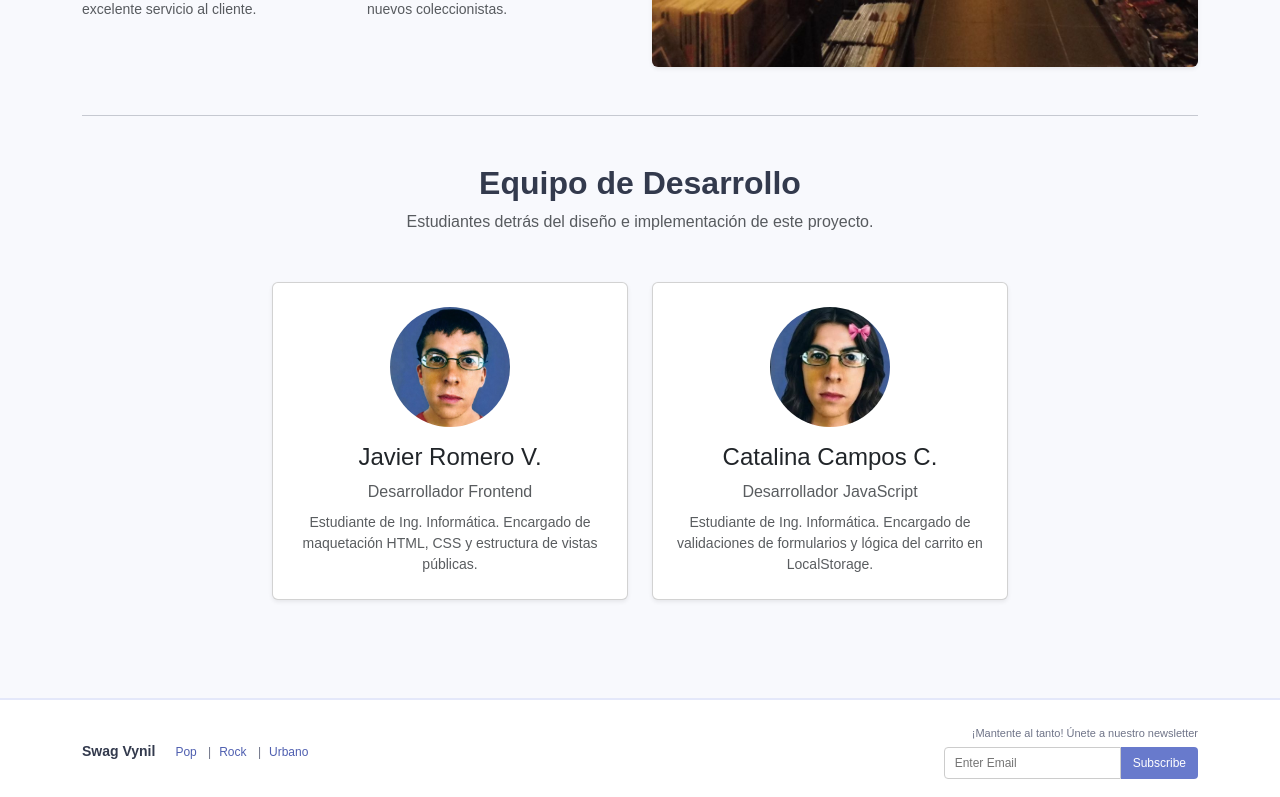
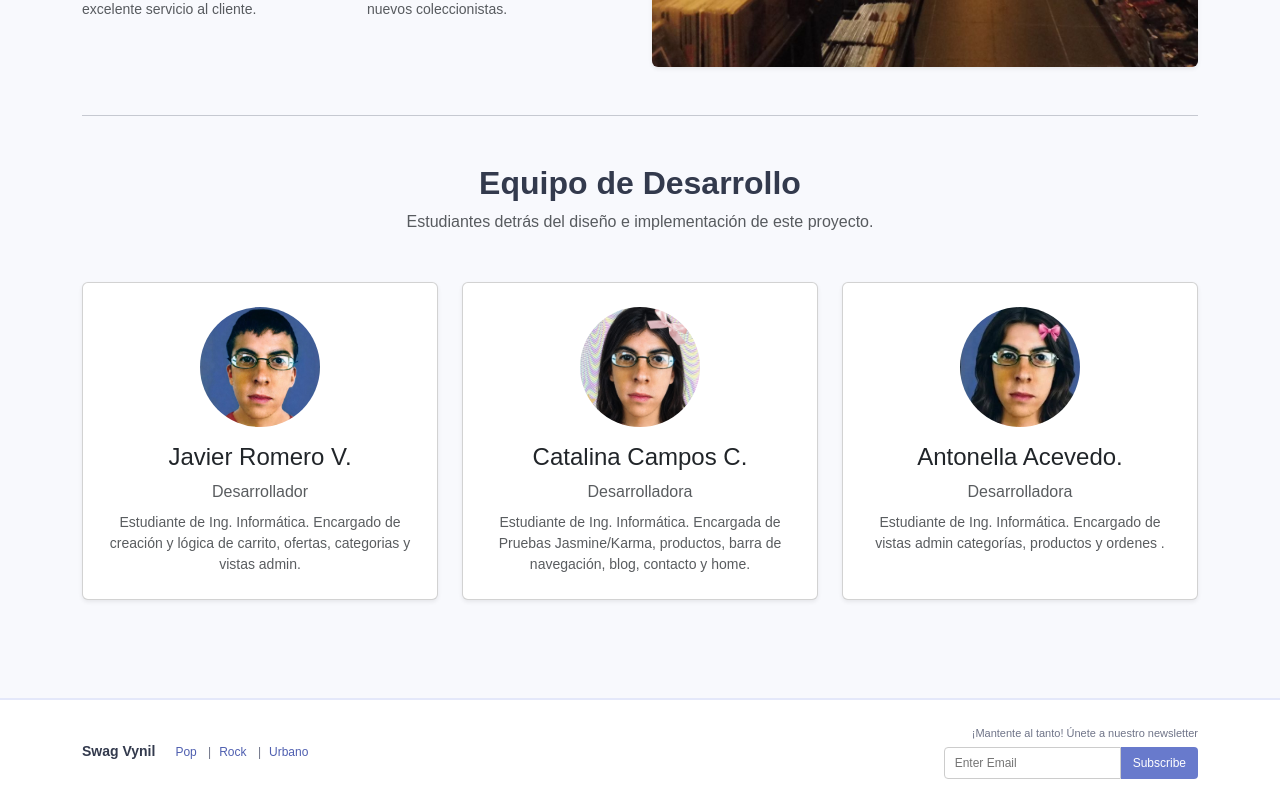
Before and after one commit to miucat05/EncargoFullstack2_React, a React (Vite) app in the folder swag-vynil-react/: page /nosotros in a window 1280 px wide. Shown: the part 494-1291 px from the top of the page. Built offline with nearby package versions, Linux system fonts and the light colour scheme.

Commit message:
se agrega el bloque de desarrrolladora a antonella

```diff
--- a/swag-vynil-react/src/data/ofertas-data.js
+++ b/swag-vynil-react/src/data/ofertas-data.js
@@ -3,5 +3,6 @@ export const descuentos = {
     2: 20,
     5: 15,
     9: 30,
-    12: 10
+    12: 10,
+    1: 5
 }
--- a/swag-vynil-react/src/pages/Carrito.jsx
+++ b/swag-vynil-react/src/pages/Carrito.jsx
@@ -67,7 +67,7 @@ export default function Carrito() {
                     </button>
                   </div>
                 </td>
-                <td className="text-end">{formatoPrecio(item.precio * item.cantidad)}</td>
+                <td className="text-end">{formatoPrecio(item.precio * item.cantidad )}</td>
                 <td className="text-end">
                   <button
                     type="button"
--- a/swag-vynil-react/src/pages/Nosotros.jsx
+++ b/swag-vynil-react/src/pages/Nosotros.jsx
@@ -1,17 +1,24 @@
 const equipo = [
   {
     nombre: 'Javier Romero V.',
-    rol: 'Desarrollador Frontend',
+    rol: 'Desarrollador',
     foto: '/images/mcloving.jpg',
     descripcion:
-      'Estudiante de Ing. Informática. Encargado de maquetación HTML, CSS y estructura de vistas públicas.',
+      'Estudiante de Ing. Informática. Encargado de creación y lógica de carrito, ofertas, categorias y vistas admin.',
   },
   {
     nombre: 'Catalina Campos C.',
-    rol: 'Desarrollador JavaScript',
+    rol: 'Desarrolladora',
+    foto: '/images/mclovin_mujer2.jpg',
+    descripcion:
+      'Estudiante de Ing. Informática. Encargada de Pruebas Jasmine/Karma, productos, barra de navegación, blog, contacto y home.',
+  },
+  {
+    nombre: 'Antonella Acevedo.',
+    rol: 'Desarrolladora',
     foto: '/images/mclova.jpg',
     descripcion:
-      'Estudiante de Ing. Informática. Encargado de validaciones de formularios y lógica del carrito en LocalStorage.',
+      'Estudiante de Ing. Informática. Encargado de vistas admin categorías, productos y ordenes .',
   },
 ]
 
```
Also changed, not shown: swag-vynil-react/public/images/mclovin_mujer2.jpg (added).
